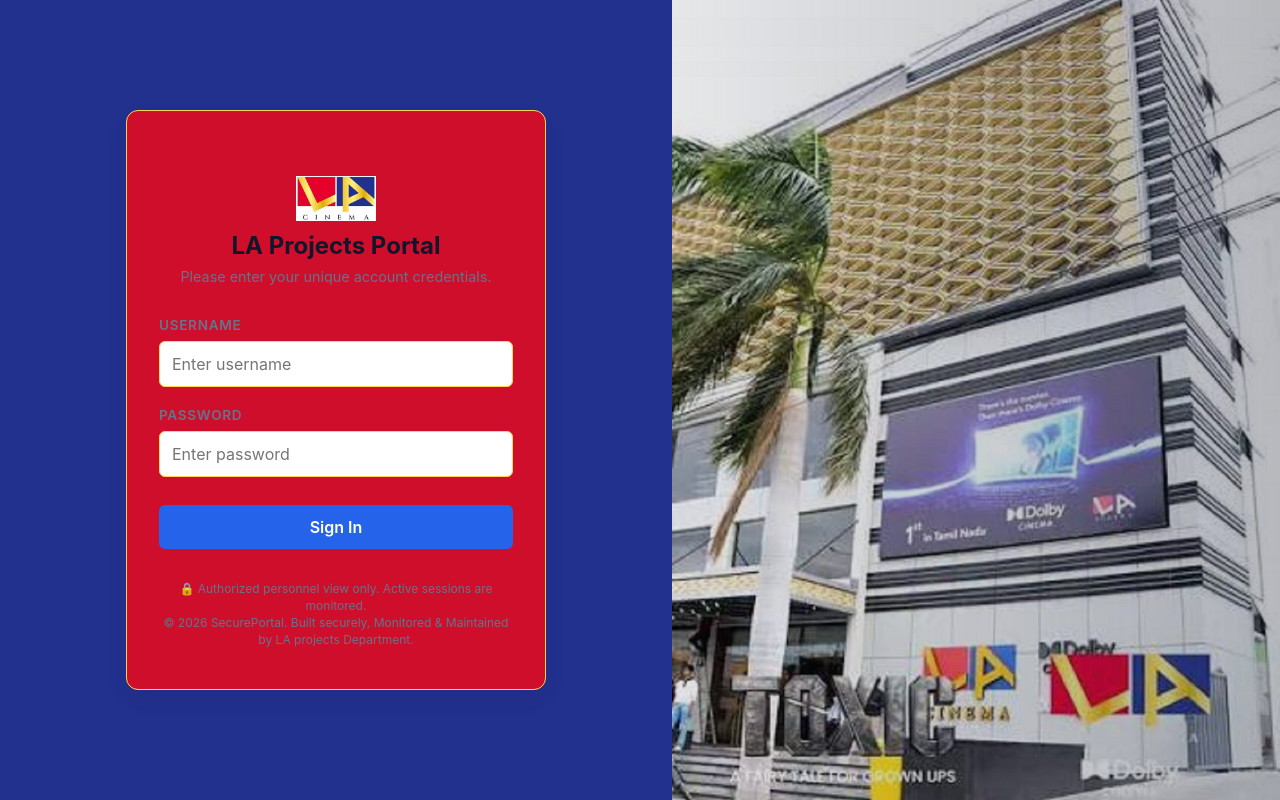
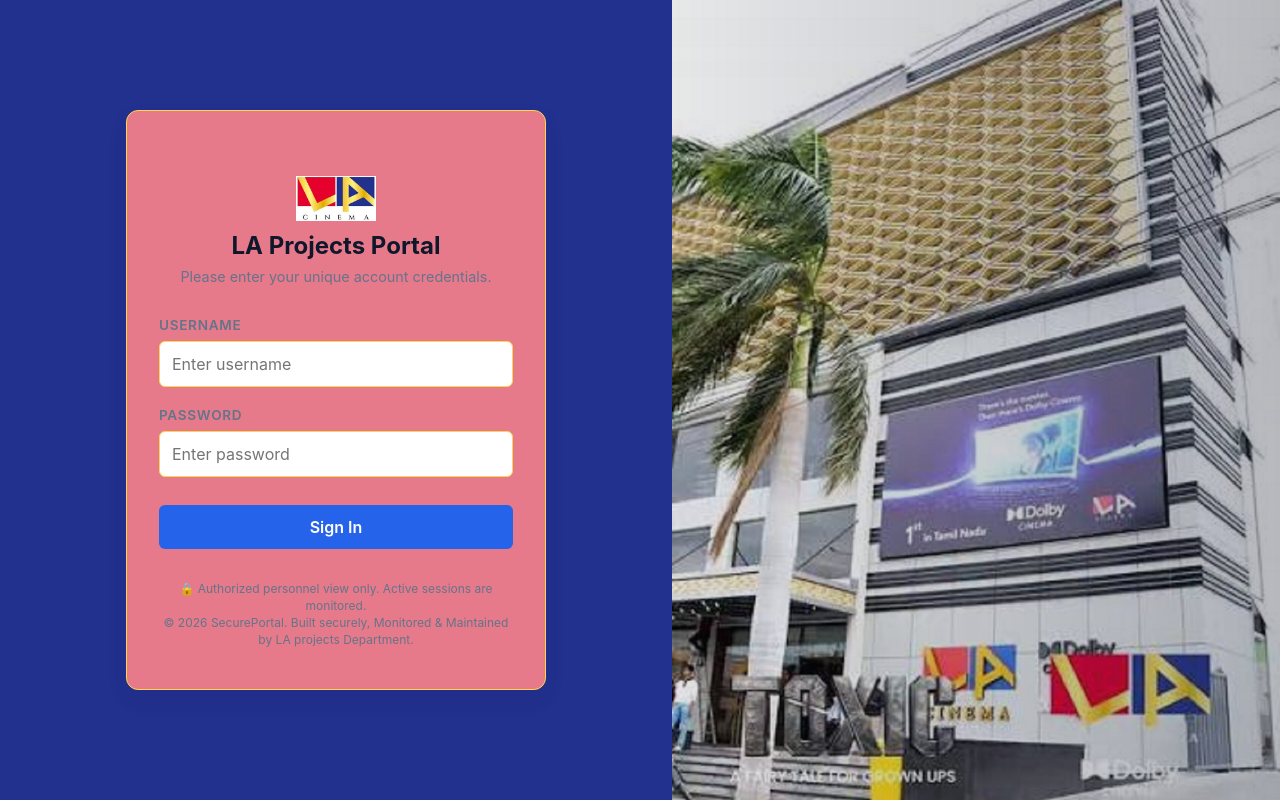
Before and after one commit to la-digital4/Purchase, a plain HTML site: page public/index.html in a window 1280 px wide. Drawn offline with Linux system fonts and the light colour scheme.

Commit message:
Change panel background color in index.html

```diff
--- a/public/index.html
+++ b/public/index.html
@@ -7,7 +7,7 @@
   <style>
     :root {
       --bg-primary: #f8fafc;
-      --panel-bg: #cf0e2b;
+      --panel-bg: #e67a8a;
       --text-main: #0f172a;
       --text-muted: #64748b;
       --accent: #2563eb;
```
